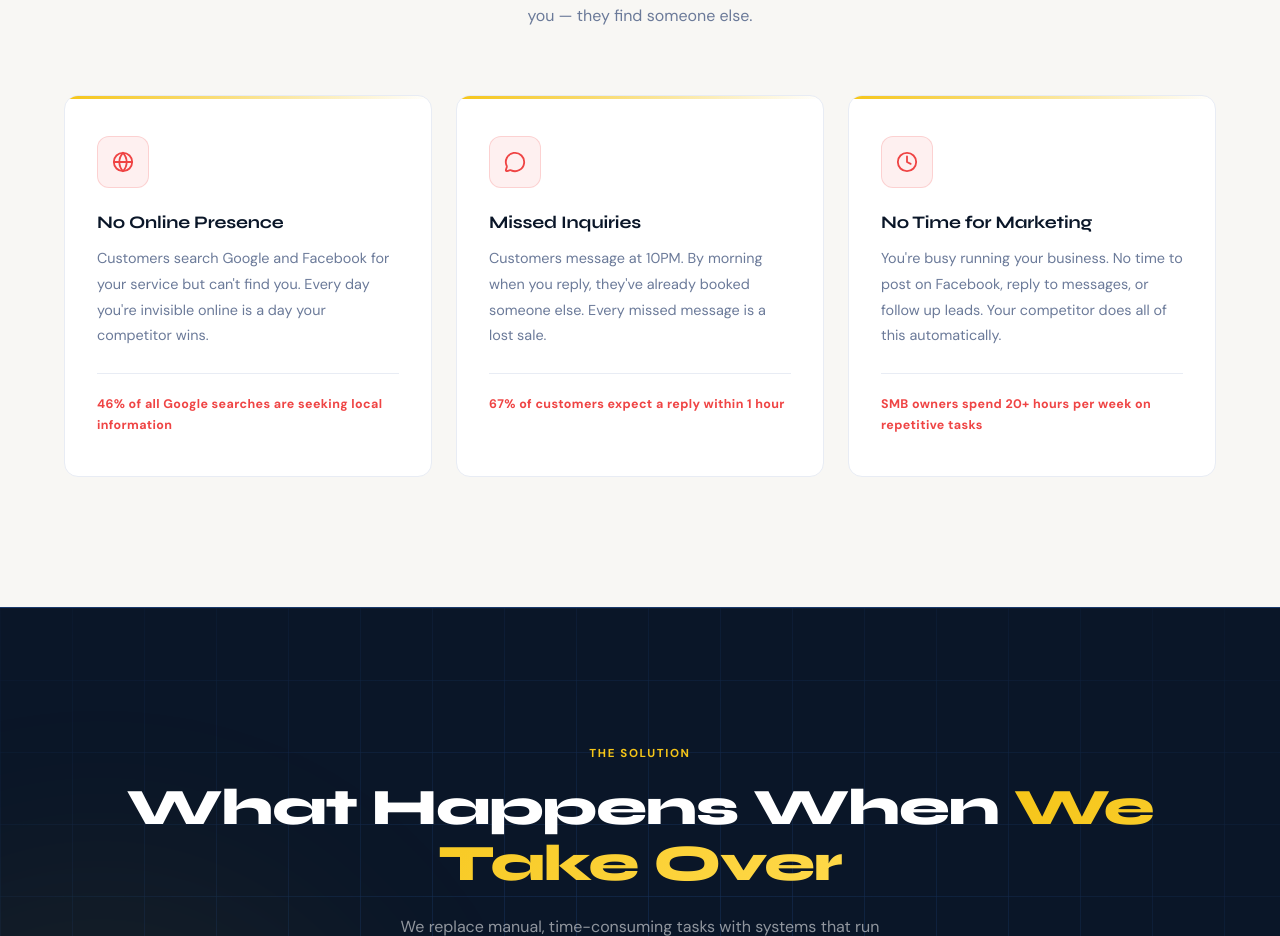
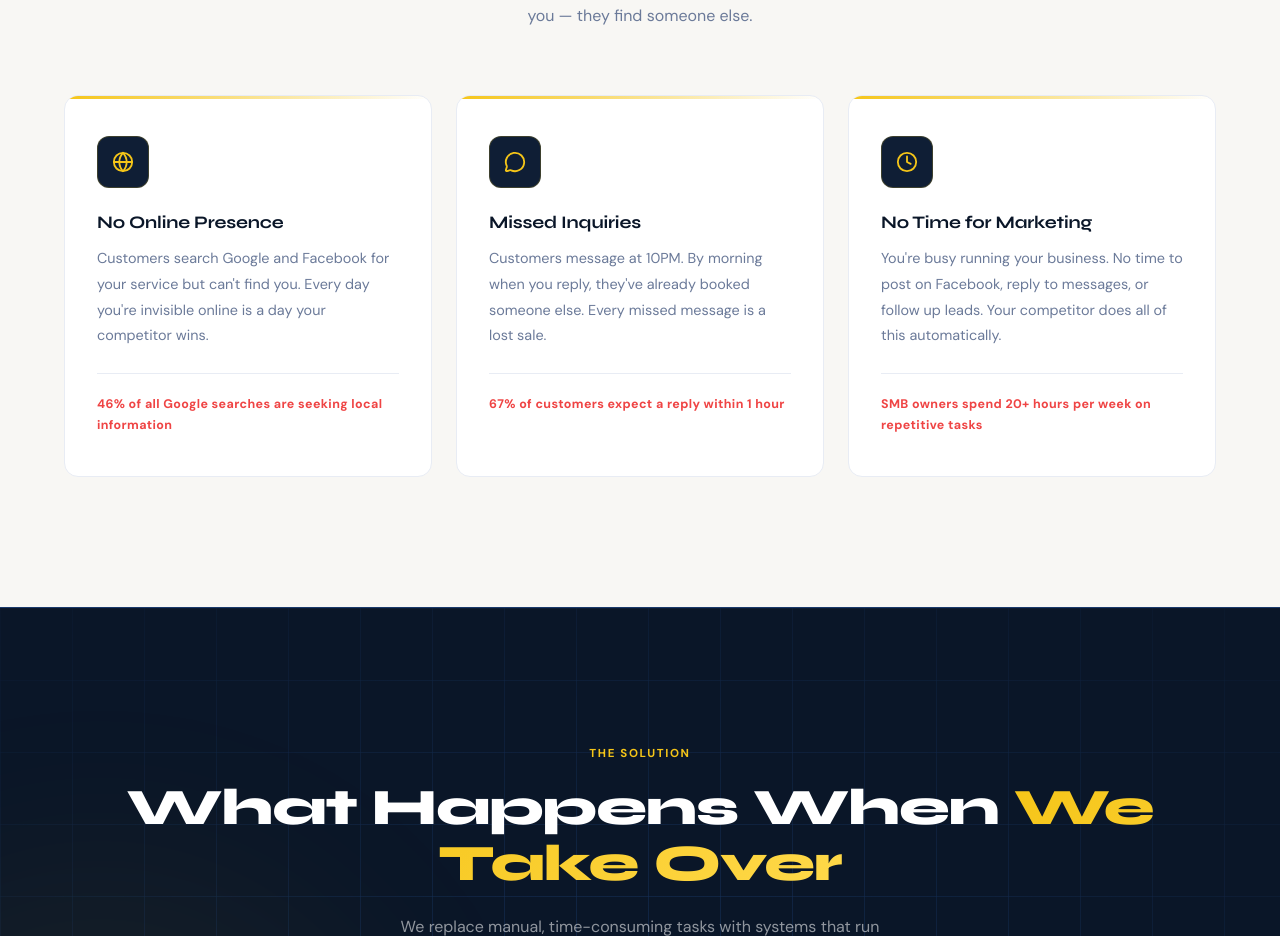
Before and after one commit to devwork-hireme/bizai-ph, a Next.js app: page / in a window 1280 px wide. Shown: the part 1480-2416 px from the top of the page. Built offline with nearby package versions, Linux system fonts and the light colour scheme.

Commit message:
fix: problem card icon — navy bg with gold border and gold icon
Change icon container from red (#EF4444) to navy (#0F1E35) bg,
rgba(245,197,24,0.2) border, and gold (#F5C518) icon color.

https://claude.ai/code/session_01JmqLD76HKAPiER3w6VQae6

```diff
--- a/components/sections/Problem.tsx
+++ b/components/sections/Problem.tsx
@@ -164,12 +164,12 @@ export default function Problem() {
                   width: "52px",
                   height: "52px",
                   borderRadius: "12px",
-                  background: "rgba(239,68,68,0.08)",
-                  border: "1px solid rgba(239,68,68,0.18)",
+                  background: "#0F1E35",
+                  border: "1px solid rgba(245,197,24,0.2)",
                   display: "flex",
                   alignItems: "center",
                   justifyContent: "center",
-                  color: "#EF4444",
+                  color: "#F5C518",
                   marginBottom: "24px",
                   flexShrink: 0,
                 }}
```
